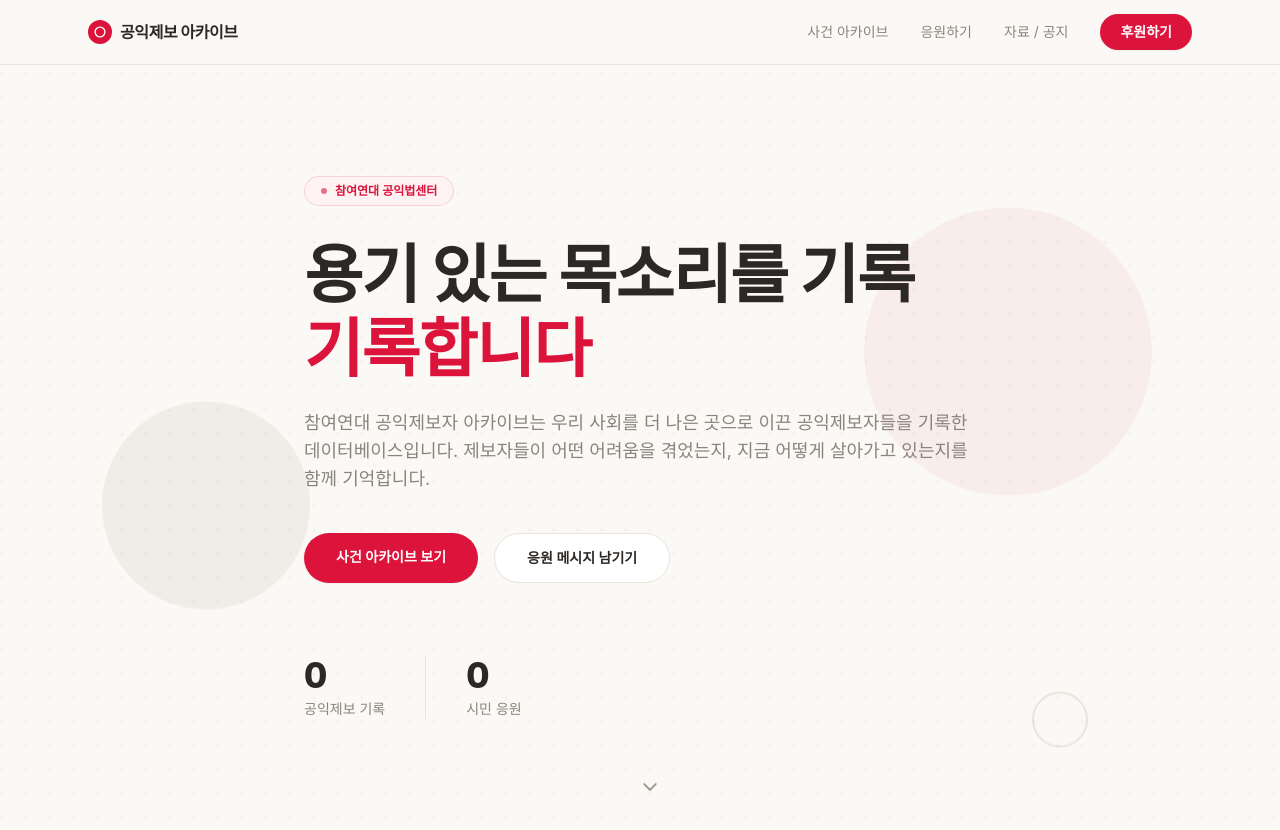
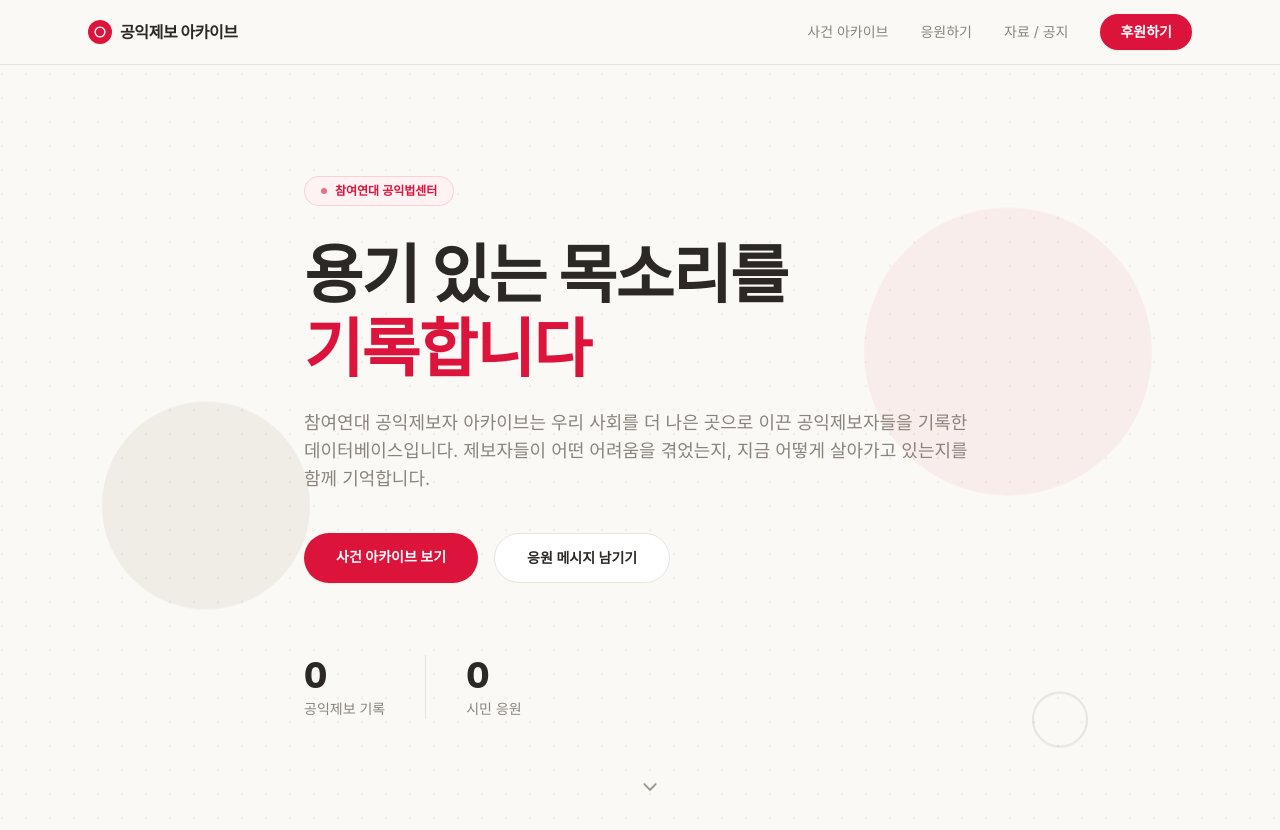
Before and after one commit to siesto-rivera/whistle, a Django app: page / in a window 1280 px wide. Shown: the top 830 px of the page. Run offline with Django 4.2, Linux system fonts and the light colour scheme; data that the repository does not hold is empty; some libraries are stand-ins or nearby versions; some web fonts are replaced.

Commit message:
홈 페이지 헤드라인 문구 줄바꿈 수정
Co-Authored-By: Claude Sonnet 4.6 <noreply@anthropic.com>

```diff
--- a/whistle/templates/whistle/home.html
+++ b/whistle/templates/whistle/home.html
@@ -160,7 +160,7 @@
 
             {# 헤드라인 #}
             <h1 class="text-5xl md:text-[4rem] font-extrabold leading-[1.15] tracking-tight mb-6 text-ink">
-                용기 있는 목소리를 기록<br>
+                용기 있는 목소리를<br>
                 <span class="text-accent">기록합니다</span>
             </h1>
 
```
